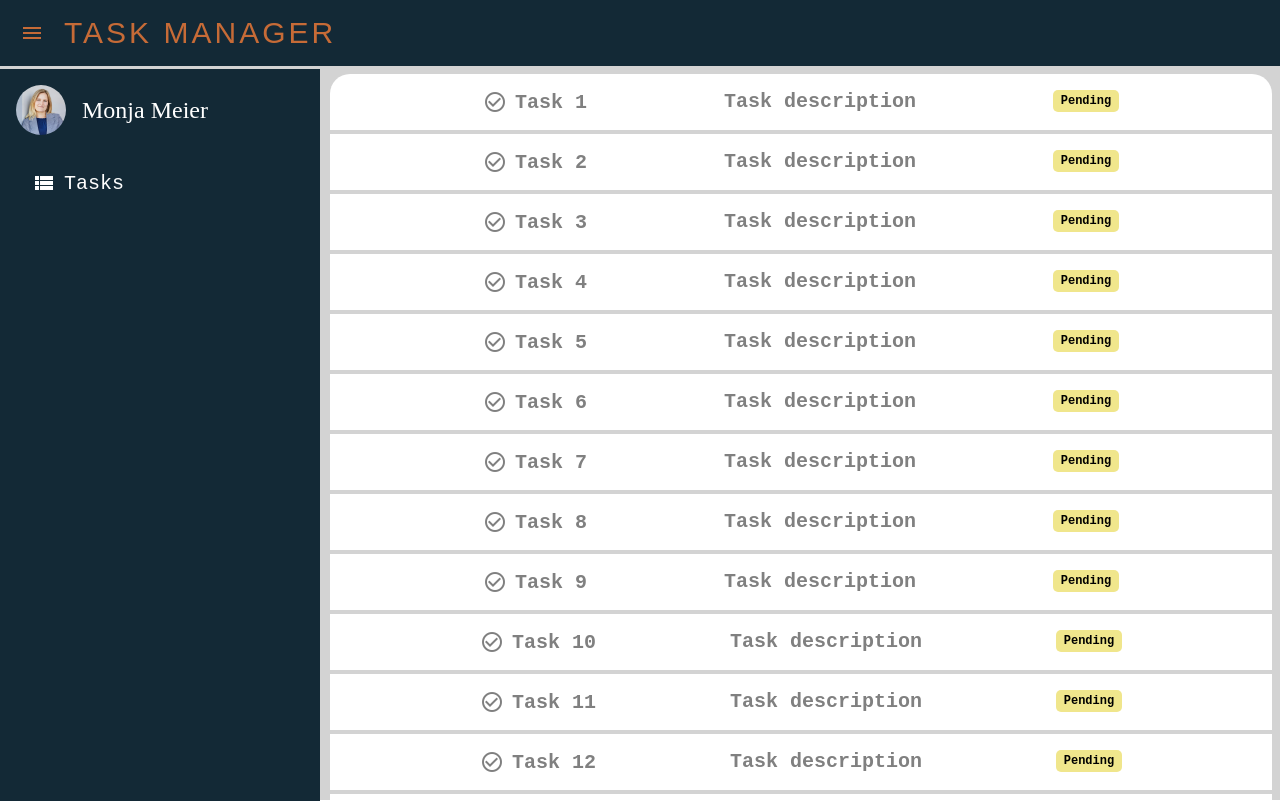
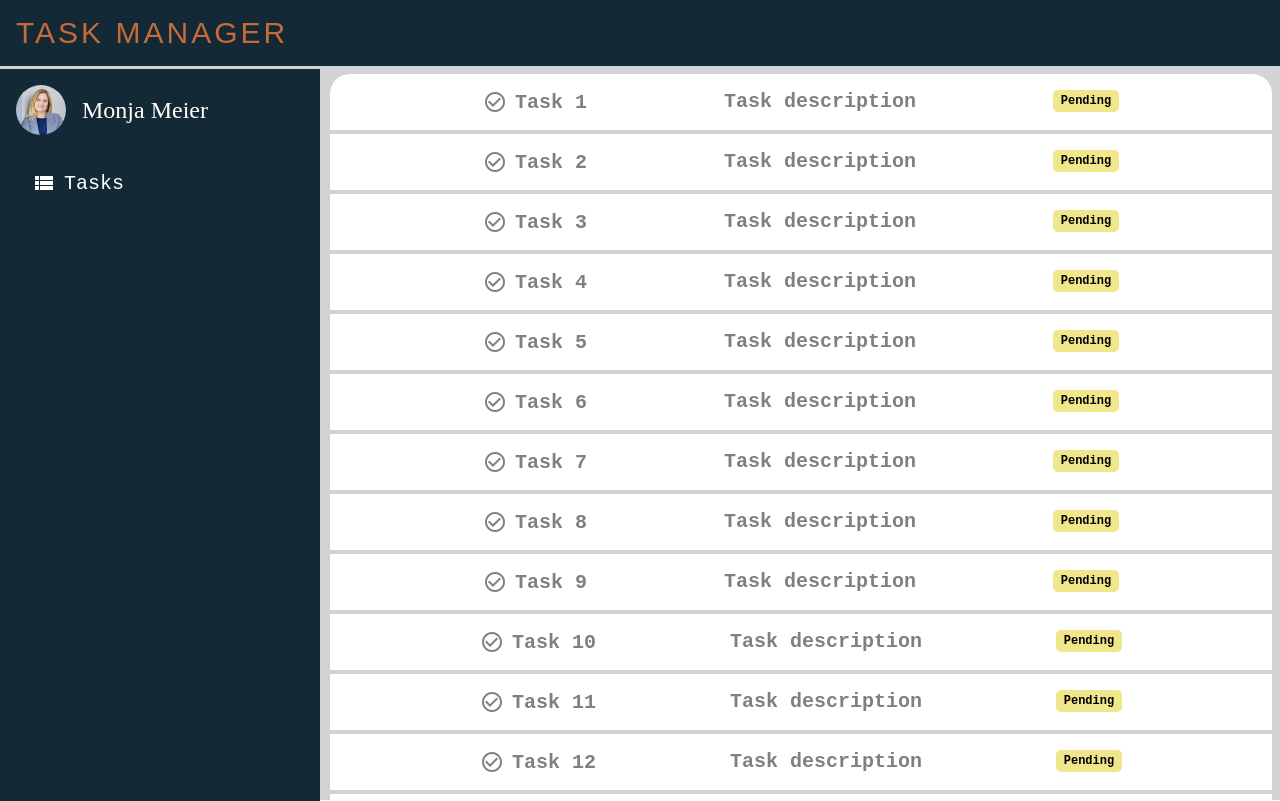
Before and after one commit to DivyabharathiManimaran/TaskManagement, an Angular app: page / in a window 1280 px wide. Built offline with nearby package versions, Linux system fonts and the light colour scheme.

Commit message:
Style modification

```diff
--- a/src/app/task-component/tasks.component.html
+++ b/src/app/task-component/tasks.component.html
@@ -1,6 +1,6 @@
 <div fxFlexFill fxLayout="column" class="scroll-container" (click)="hideNav($event)" >
     <div fxLayout="row" class="profile-background" fxLayoutGap="16px">
-        <button matTooltip="Profile" matTooltipPosition="below" fxLayoutAlign="center center"  class="nav-button" (click)="showNav($event)">
+        <button fxHide.gt-sm matTooltip="Profile" matTooltipPosition="below" fxLayoutAlign="center center"  class="nav-button" (click)="showNav($event)">
             <mat-icon>menu</mat-icon>
         </button>
         <div>Task Manager</div>
--- a/src/app/task-component/tasks.component.scss
+++ b/src/app/task-component/tasks.component.scss
@@ -35,7 +35,7 @@
         @media screen and (min-width:1280px){
             margin: 0 0 0 20.5%;
         }
-        @media (min-width:959px) and (max-width:1280px){
+        @media (min-width:960px) and (max-width:1280px){
             margin: 0 0 0 25.5%;
         }
     }
@@ -98,7 +98,7 @@
     box-sizing: border-box;
     transition: transform 0.3s ease-in-out;
     transform: translateX(0);
-    @media (min-width:600px) and (max-width:959px){
+    @media (min-width:600px) and (max-width:960px){
         width: 40%;
         transform: translateX(-100%);
 
@@ -106,7 +106,7 @@
             transform: translateX(-100%);
         }
     }
-    @media (min-width:959px) and (max-width:1280px){
+    @media (min-width:960px) and (max-width:1280px){
         width: 25%;
     }
     @media screen and (max-width:600px){
--- a/src/styles.scss
+++ b/src/styles.scss
@@ -10,9 +10,20 @@ html, body {
     height: 100%;
     overflow-y: hidden;
 }
+
 ::-webkit-scrollbar {
-    width: 2px;
-  }
+  width: 0;
+}
+
+// /* Track */
+// ::-webkit-scrollbar-track {
+//   background: transparent;
+// }
+
+// /* Handle */
+// ::-webkit-scrollbar-thumb {
+//   background: #c66b37;
+// }
 
 .dialog-style {
     margin: 12px;
```
Also changed, not shown: 5 other files (tests, documents, lock files or other folders).
